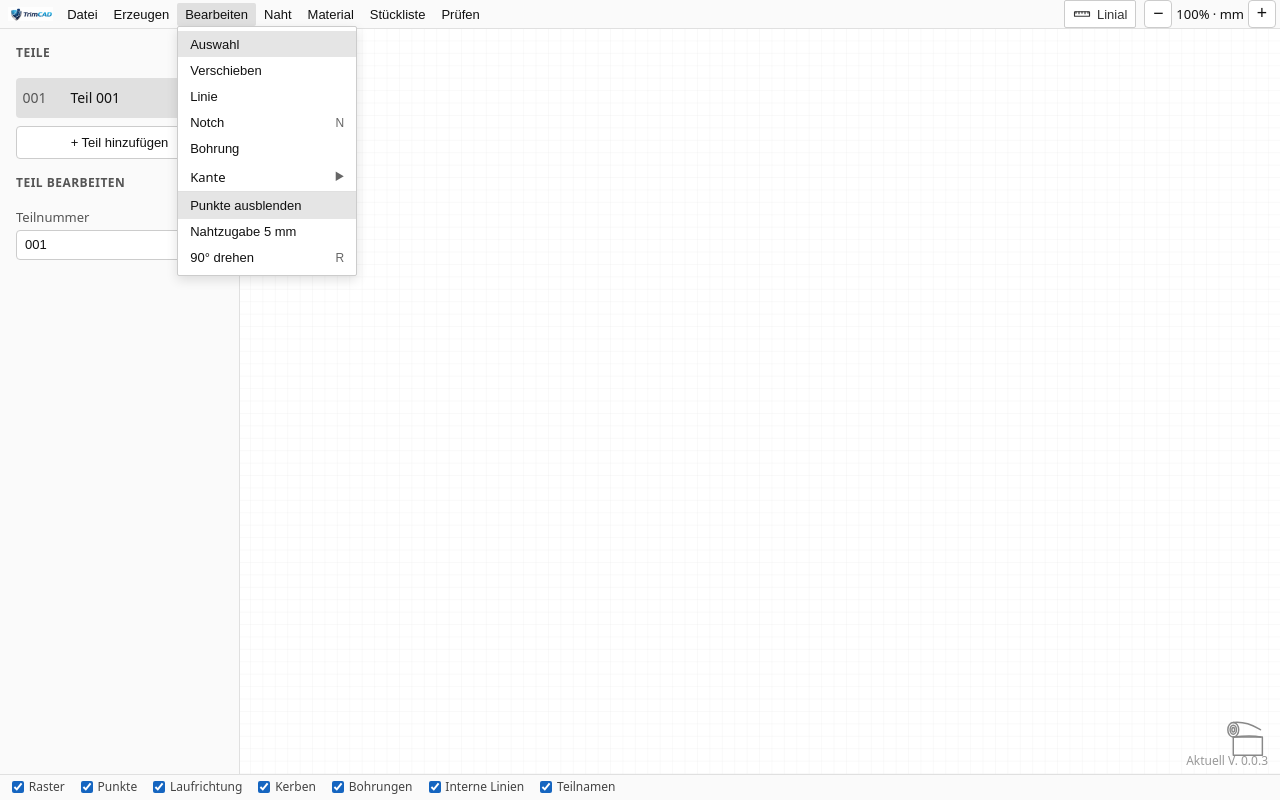
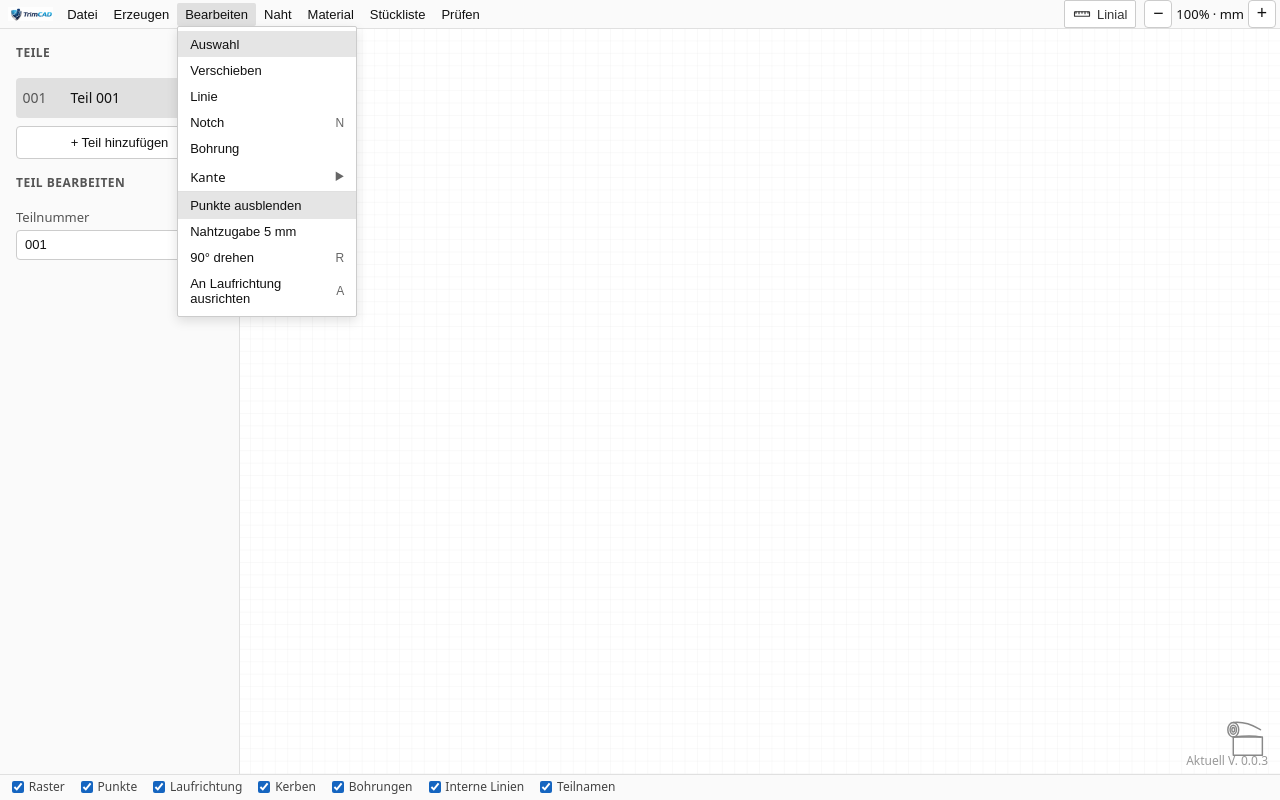
Before and after one commit to DavidSuckau/trimcad1, a React (Vite) app: page / in a window 1280 px wide. Both pictures are taken after a click on the button "Bearbeiten". Built offline with nearby package versions, Linux system fonts and the light colour scheme.

Commit message:
An Laufrichtung ausrichten: Taste A, Toolbar, Kontextmenü
Made-with: Cursor

```diff
--- a/src/components/Toolbar.tsx
+++ b/src/components/Toolbar.tsx
@@ -33,6 +33,7 @@ export function Toolbar() {
     applyOffset,
     removeSeamAllowance,
     rotatePiece90,
+    alignPieceToGrain,
     pendingNahtzugabeClick: _pendingNahtzugabeClick,
     setPendingNahtzugabeClick,
     nahtzugabeDialogPieceId,
@@ -503,6 +504,19 @@ export function Toolbar() {
                   90° drehen <span className="menubar-shortcut">R</span>
                 </button>
               </li>
+              <li>
+                <button
+                  type="button"
+                  className="menubar-dropdown-btn"
+                  onClick={() => {
+                    selectedPieceIds.forEach((id) => alignPieceToGrain(id))
+                    closeMenu()
+                  }}
+                  disabled={selectedPieceIds.length === 0}
+                >
+                  An Laufrichtung ausrichten <span className="menubar-shortcut">A</span>
+                </button>
+              </li>
             </ul>
           )}
         </div>
--- a/src/components/WorkspaceCanvas.tsx
+++ b/src/components/WorkspaceCanvas.tsx
@@ -568,6 +568,7 @@ export function WorkspaceCanvas() {
     rotatePiece90,
     setPieceRotation,
     setPiecePivot,
+    alignPieceToGrain,
     toastMessage,
     setToastMessage,
     checkSeamAdjustment,
@@ -1703,6 +1704,11 @@ export function WorkspaceCanvas() {
         selectedPieceIds.forEach((id) => rotatePiece90(id))
         return
       }
+      if ((e.key === 'a' || e.key === 'A') && !inInput && selectedPieceIds.length > 0) {
+        e.preventDefault()
+        selectedPieceIds.forEach((id) => alignPieceToGrain(id))
+        return
+      }
       if ((e.key === 'f' || e.key === 'F') && !inInput && hoveredDeletableNotch) {
         e.preventDefault()
         toggleNotchAnchor(hoveredDeletableNotch.pieceId, hoveredDeletableNotch.notchId)
@@ -1751,6 +1757,7 @@ export function WorkspaceCanvas() {
     offsetSegment,
     addInternalLine,
     rotatePiece90,
+    alignPieceToGrain,
     closeSegmentMenu,
     hoveredPieceId,
     setPendingNahtzugabeClick,
@@ -2073,6 +2080,27 @@ export function WorkspaceCanvas() {
               }}
             >
               90° drehen
+            </button>
+            <button
+              type="button"
+              style={{
+                display: 'block',
+                width: '100%',
+                padding: '6px 16px',
+                background: 'none',
+                border: 'none',
+                textAlign: 'left',
+                cursor: 'pointer',
+                fontSize: 13,
+              }}
+              onMouseEnter={(e) => (e.currentTarget.style.background = '#f0f0f0')}
+              onMouseLeave={(e) => (e.currentTarget.style.background = 'none')}
+              onClick={() => {
+                alignPieceToGrain(pieceContextMenu.pieceId)
+                setPieceContextMenu(null)
+              }}
+            >
+              An Laufrichtung ausrichten <span className="menubar-shortcut">A</span>
             </button>
           </div>
         </div>
--- a/src/store/useStore.ts
+++ b/src/store/useStore.ts
@@ -206,6 +206,8 @@ type Store = {
   setPieceRotation: (pieceId: string, rotationDeg: number) => void
   /** Drehpunkt (Pivot) setzen oder zurücksetzen (null = Bounds-Mitte). */
   setPiecePivot: (pieceId: string, pivotLocal: Point | null) => void
+  /** Teil so drehen, dass der Laufrichtungspfeil senkrecht nach oben zeigt. */
+  alignPieceToGrain: (pieceId: string) => void
   /** Einzelnes Kontur-Segment um deltaMm verschieben (Außenrichtung = positiv). */
   offsetSegment: (pieceId: string, curveIndex: number, deltaMm: number) => void
   /** SeamLine eines Teils neu berechnen (nach Drag-Ende aufrufen). */
@@ -1242,6 +1244,17 @@ export const useStore = create<Store>((set, get) => ({
   rotatePiece90: (pieceId) =>
     get().setPieceRotation(pieceId, (get().workspace.pieces.find((p) => p.id === pieceId)?.transform.rotation ?? 0) + 90),
 
+  alignPieceToGrain: (pieceId) => {
+    const piece = get().workspace.pieces.find((p) => p.id === pieceId)
+    if (!piece || piece.cutLine.length < 3) return
+    const currentWorldAngle = piece.transform.rotation + 90
+    const targetWorldAngle = -90
+    let delta = targetWorldAngle - currentWorldAngle
+    while (delta > 180) delta -= 360
+    while (delta < -180) delta += 360
+    get().setPieceRotation(pieceId, piece.transform.rotation + delta)
+  },
+
   startDigitize: () => set({ digitizeState: { nodes: [], isDragging: false, dragPosition: null } }),
 
   addDigitizeNode: (point) =>
```
